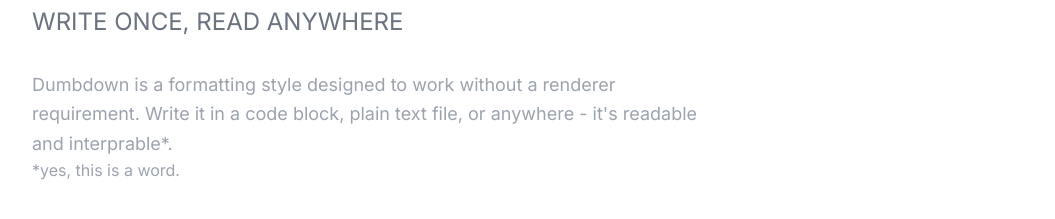
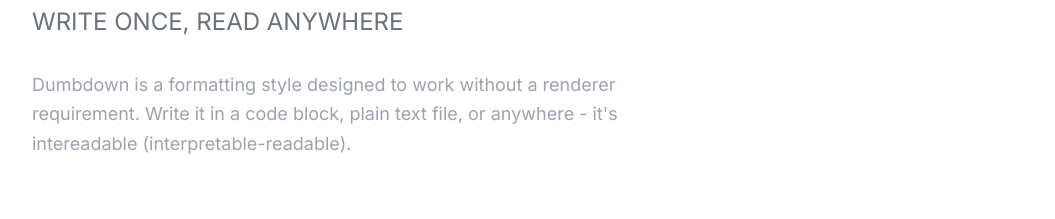
Before and after one commit to glasgowshipyard/dumbdown, a website: page public/index.html in a window 1280 px wide. Shown: the part 218-437 px from the top of the page, without its empty margins (112-1167 px from the left). Drawn offline with nearby package versions, Linux system fonts and the light colour scheme; a web font is replaced by a local one.

Commit message:
Update index.html

```diff
--- a/public/index.html
+++ b/public/index.html
@@ -122,11 +122,7 @@
             </p>
             <p class="text-lg max-w-2xl leading-relaxed" style="color: var(--text-tertiary);">
                 Dumbdown is a formatting style designed to work without a renderer requirement.
-                Write it in a code block, plain text file, or anywhere - it's readable and interprable*.
-            </p>
-            <p class="text-sd" style="color: var(--text-tertiary);">
-
-                *yes, this is a word.
+                Write it in a code block, plain text file, or anywhere - it's intereadable (interpretable-readable).
             </p>
         </div>
 
```
